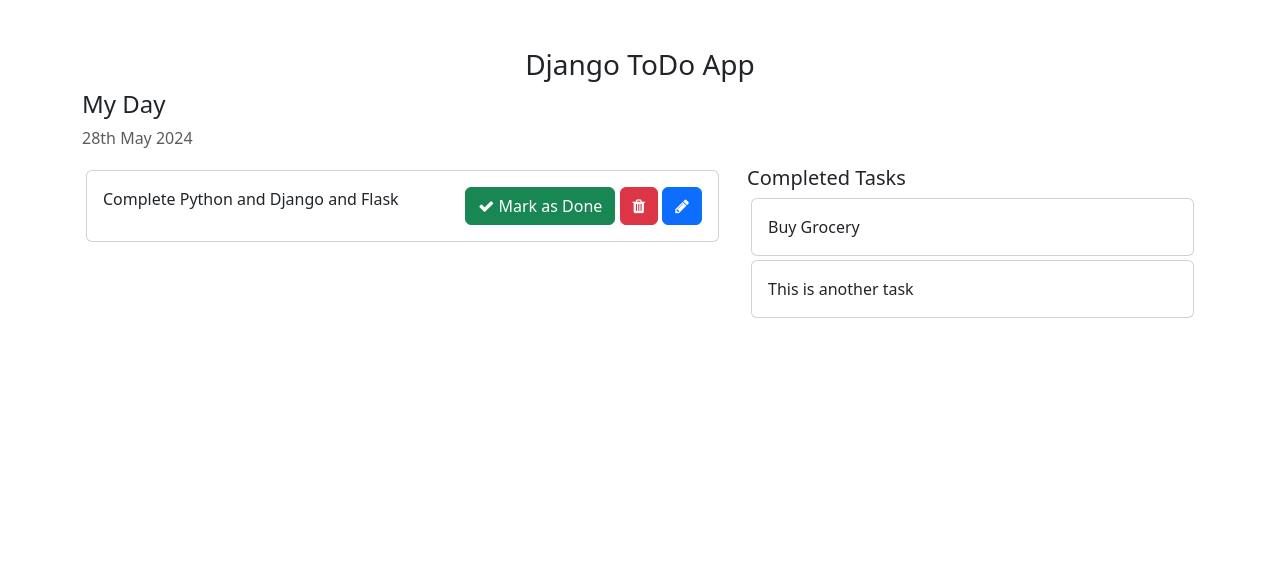
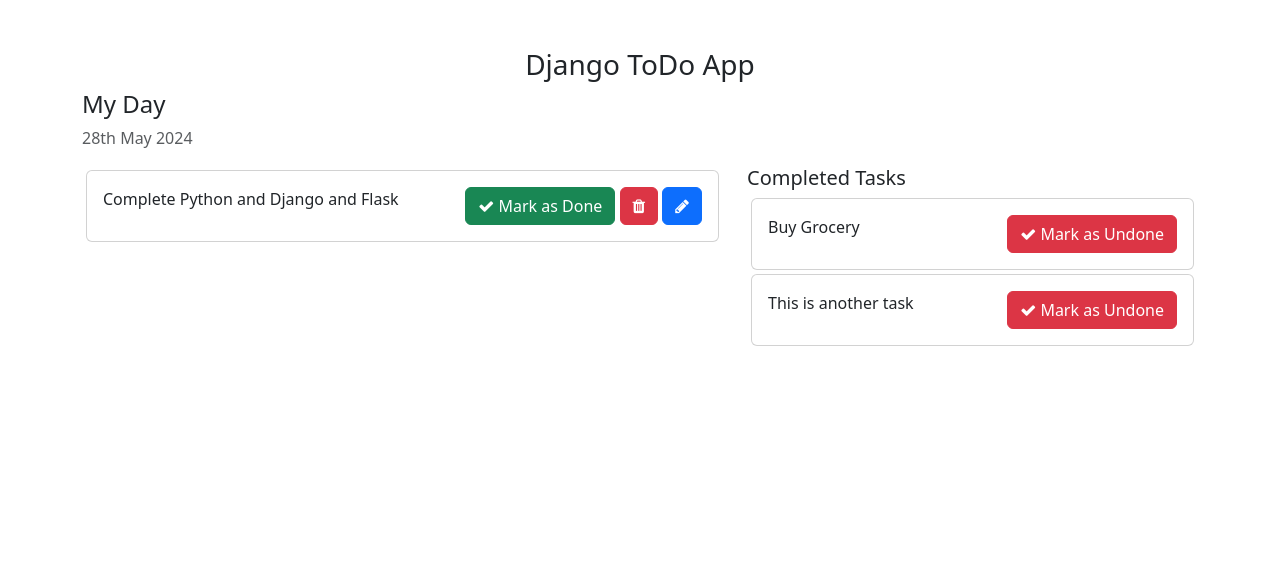
Before and after one commit to Ansumanluckysky/Todo-app-Django, a Django app: page / in a window 1280 px wide. Shown: the top 569 px of the page. Run offline with Django 5.2, Linux system fonts and the light colour scheme; data comes from the database, SQL or seed files in the repository; both versions use the stored data as it was after the commit.

Commit message:
Final commit

```diff
--- a/templates/home.html
+++ b/templates/home.html
@@ -66,7 +66,13 @@
           <!-- List of all the tasks that have completed -->
           {% for task in completed_tasks %}
           <div class="card m-1">
-            <div class="card-body">{{ task.task }}</div>
+            <div class="card-body">{{ task.task }}
+              <span style="position: relative; float: right">
+                <a
+                  href="{% url 'mark_as_undone' task.pk %}"
+                  class="btn btn-danger"
+                  ><i class="fa fa-check"></i> Mark as Undone</a>
+            </div>
           </div>
           {% endfor %}
         </div>
--- a/todo/urls.py
+++ b/todo/urls.py
@@ -16,6 +16,9 @@
 
     path('delete_task/<int:pk>/', views.delete_task, name='delete_task'),
 
+    #Mark as undone
+    path('mark_as_undone/<int:pk>',views.mark_as_undone,name='mark_as_undone'),
+
 
 
 ]
--- a/todo/views.py
+++ b/todo/views.py
@@ -34,3 +34,9 @@
     get_task=get_object_or_404(Task, pk=pk)
     get_task.delete()
     return redirect('home')
+
+def mark_as_undone(request, pk):
+    task=get_object_or_404(Task, pk=pk)
+    task.is_completed=False
+    task.save()
+    return redirect('home')
```
Also changed, not shown: db.sqlite3, todo_main/views.py (line endings or trailing spaces).
